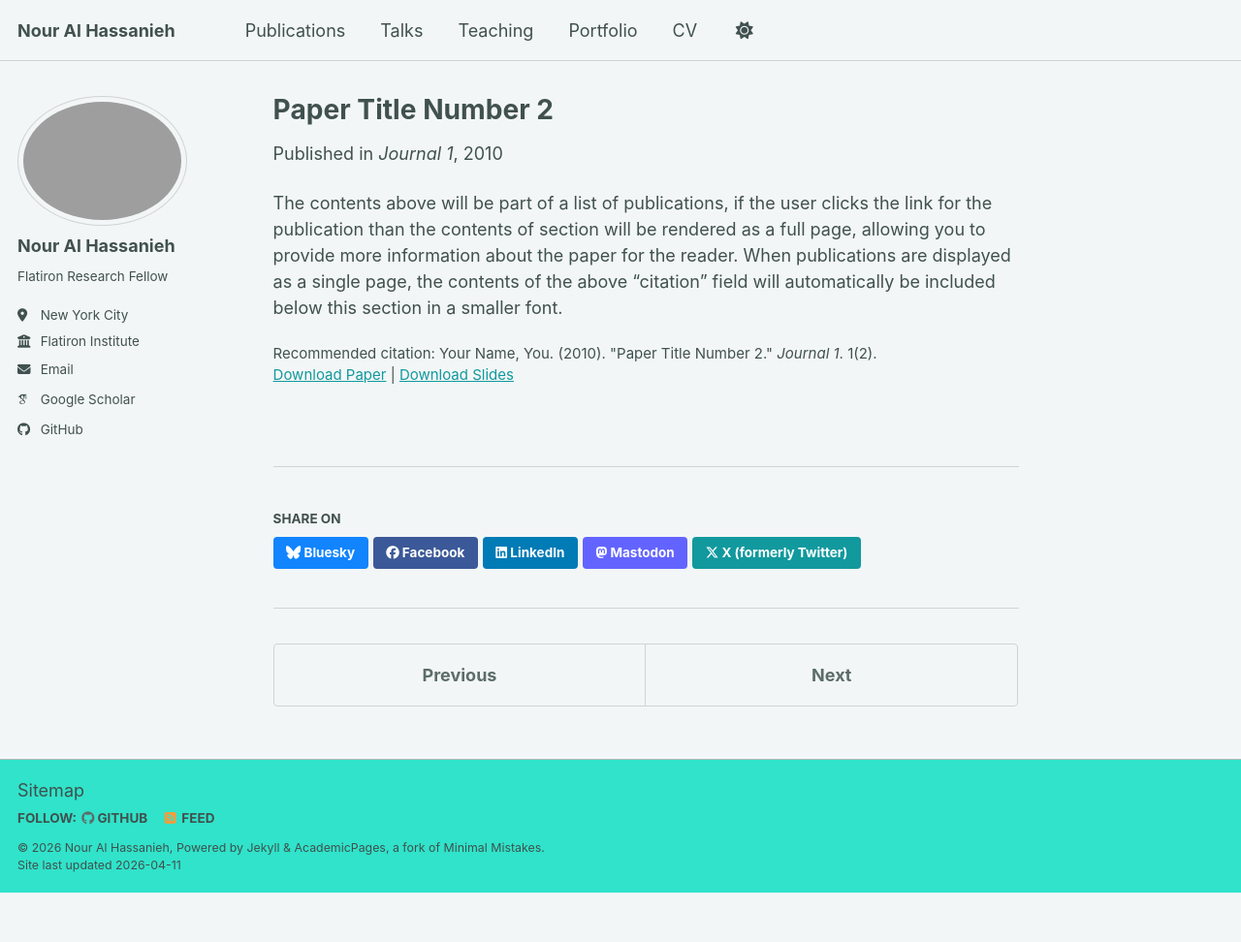
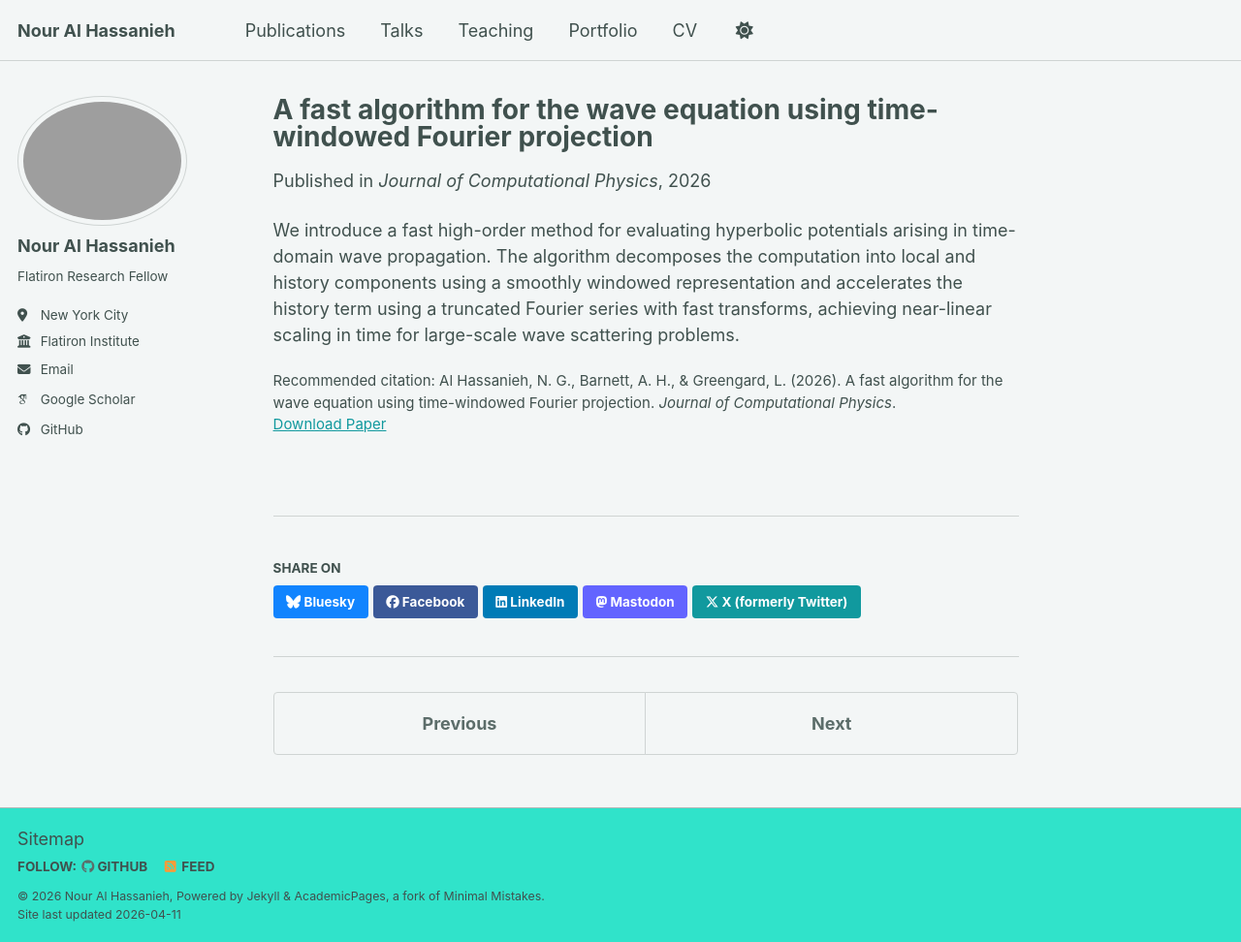
Before and after one commit to nalhassanieh/nalhassanieh.github.io, a Jekyll site: the page built from _publications/2010-10-01-paper-title-number-2.md, in a window 1280 px wide and 972 px high. Shown: the whole window at 97% size. Built offline with Jekyll 4.4.1, drawn with Linux system fonts in a browser that asks for light colours; some web fonts are replaced; a script bundle is joined from its source files by our own code; library files that are not in the unit come from our copies.

Commit message:
Update 2010-10-01-paper-title-number-2.md

```diff
--- a/_publications/2010-10-01-paper-title-number-2.md
+++ b/_publications/2010-10-01-paper-title-number-2.md
@@ -1,14 +1,13 @@
 ---
-title: "Paper Title Number 2"
+title: "A fast algorithm for the wave equation using time-windowed Fourier projection"
 collection: publications
 category: manuscripts
-permalink: /publication/2010-10-01-paper-title-number-2
-excerpt: 'This paper is about the number 2. The number 3 is left for future work.'
-date: 2010-10-01
-venue: 'Journal 1'
-slidesurl: 'https://academicpages.github.io/files/slides2.pdf'
-paperurl: 'https://academicpages.github.io/files/paper2.pdf'
-citation: 'Your Name, You. (2010). &quot;Paper Title Number 2.&quot; <i>Journal 1</i>. 1(2).'
+permalink: /publication/2026-wave-windowed-fourier/
+date: 2026-01-01
+venue: "Journal of Computational Physics"
+paperurl: "https://doi.org/10.1016/j.jcp.2025.114570"
+doi: "10.1016/j.jcp.2025.114570"
+citation: "Al Hassanieh, N. G., Barnett, A. H., & Greengard, L. (2026). A fast algorithm for the wave equation using time-windowed Fourier projection. <i>Journal of Computational Physics</i>."
 ---
 
-The contents above will be part of a list of publications, if the user clicks the link for the publication than the contents of section will be rendered as a full page, allowing you to provide more information about the paper for the reader. When publications are displayed as a single page, the contents of the above "citation" field will automatically be included below this section in a smaller font.
+We introduce a fast high-order method for evaluating hyperbolic potentials arising in time-domain wave propagation. The algorithm decomposes the computation into local and history components using a smoothly windowed representation and accelerates the history term using a truncated Fourier series with fast transforms, achieving near-linear scaling in time for large-scale wave scattering problems.
```
